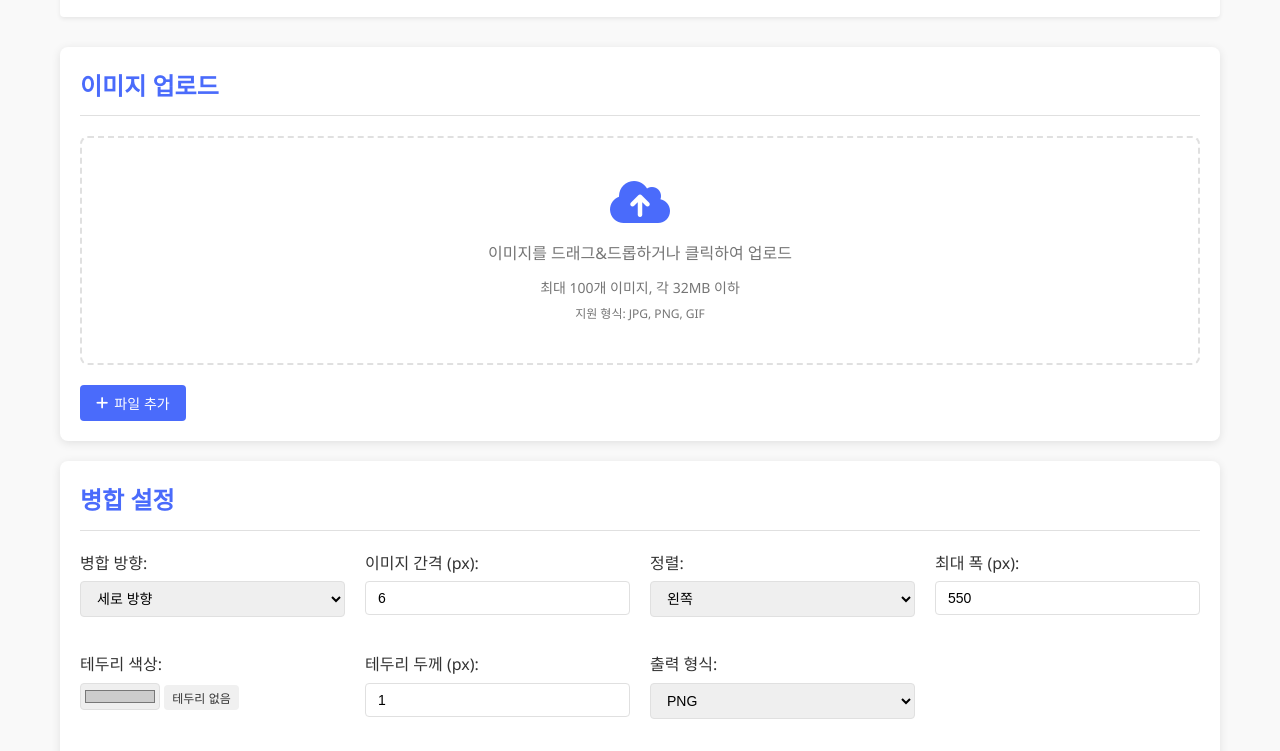
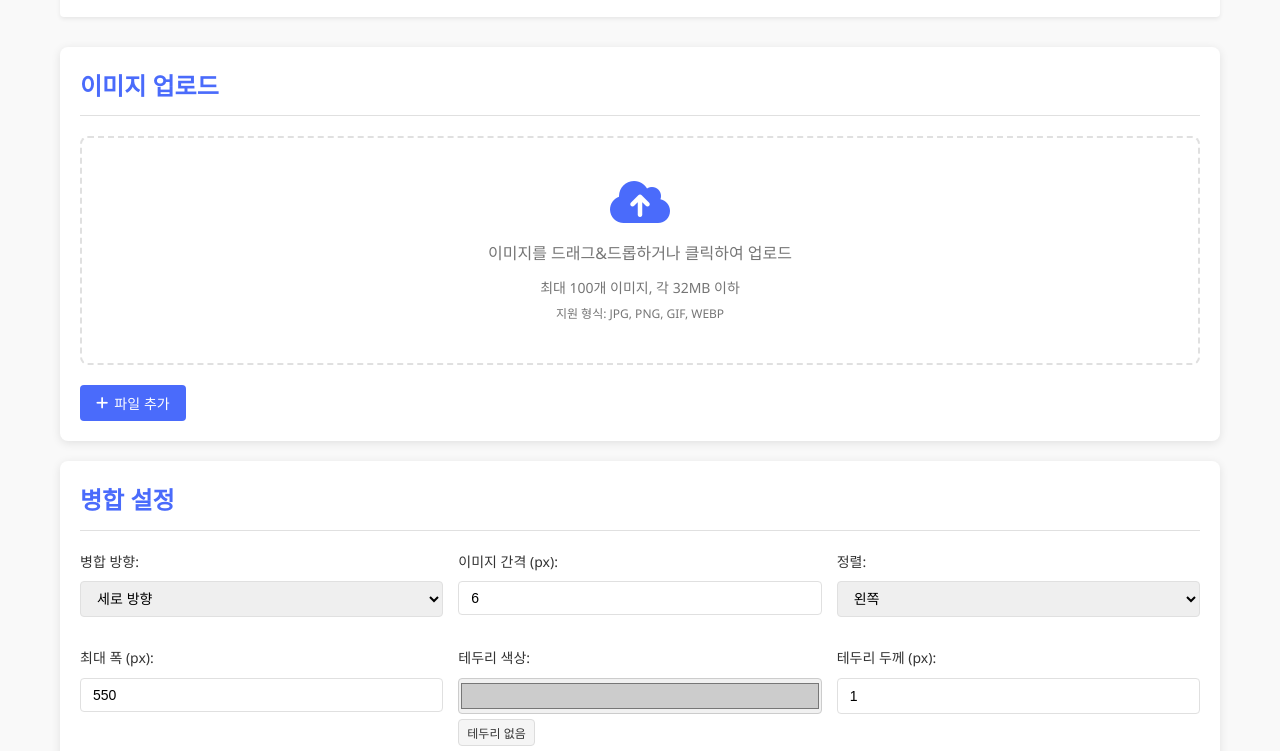
Before and after one commit to mildw428/ai.golrajo, a plain HTML site: page front/index.html in a window 1280 px wide. Shown: the part 130-881 px from the top of the page. Drawn offline with nearby package versions, Linux system fonts and the light colour scheme.

Commit message:
webp추가

```diff
--- a/front/css/styles.css
+++ b/front/css/styles.css
@@ -285,24 +285,44 @@ section h2 {
   font-size: 14px;
 }
 
+/* 색상 선택기 스타일 */
 .color-input {
-  padding: 2px;
-  width: 80px;
+  width: 100%;
+  height: 36px;
+  padding: 0;
+  background-color: #f1f1f1;
+  border: 1px solid #ccc;
+  border-radius: 4px;
 }
 
-.remove-btn {
+/* 테두리 없음 버튼 스타일 */
+#no-border-btn {
   position: absolute;
-  top: 10px;
-  left: 10px;
-  padding: 2px 8px;
-  font-size: 0.9rem;
+  bottom: 0;
+  left: 0;
+  font-size: 12px;
+  padding: 4px 8px;
+  background-color: #f5f5f5;
+  border: 1px solid #ddd;
+  margin: 0;
+}
+
+/* 테두리 색상 그룹 */
+.option-group:has(.color-input) {
+  position: relative;
+  padding-bottom: 30px;
+}
+
+/* 테두리 두께와 출력 형식 스타일 맞추기 */
+#border-width, #output-format {
+  height: 36px;
 }
 
 /* 병합 설정 영역 */
 .merge-options {
   display: grid;
-  grid-template-columns: repeat(auto-fill, minmax(250px, 1fr));
-  gap: 20px;
+  grid-template-columns: repeat(3, 1fr);
+  gap: 15px;
   margin-bottom: 20px;
 }
 
@@ -312,8 +332,9 @@ section h2 {
 
 .option-group label {
   display: block;
-  margin-bottom: 5px;
+  margin-bottom: 8px;
   font-weight: 500;
+  font-size: 14px;
 }
 
 .merge-actions {
@@ -416,9 +437,21 @@ footer {
   .btn {
     width: 100%;
   }
+
+  .option-group:has(.color-input) {
+    padding-bottom: 40px;
+  }
 }
 
 /* 체크박스 스타일 */
 input[type="checkbox"] {
   margin-right: 5px;
 }
+
+.remove-btn {
+  position: absolute;
+  top: 10px;
+  left: 10px;
+  padding: 2px 8px;
+  font-size: 0.9rem;
+}
--- a/front/index.html
+++ b/front/index.html
@@ -23,7 +23,7 @@
                         <i class="fas fa-cloud-upload-alt"></i>
                         <p>이미지를 드래그&드롭하거나 클릭하여 업로드</p>
                         <p class="upload-info">최대 100개 이미지, 각 32MB 이하</p>
-                        <p class="upload-formats">지원 형식: JPG, PNG, GIF</p>
+                        <p class="upload-formats">지원 형식: JPG, PNG, GIF, WEBP</p>
                     </div>
                     <input type="file" id="file-input" multiple accept="image/*" style="display: none;">
                 </div>
@@ -99,6 +99,7 @@
                             <option value="PNG">PNG</option>
                             <option value="JPEG">JPEG</option>
                             <option value="GIF">GIF</option>
+                            <option value="WEBP">WEBP</option>
                         </select>
                     </div>
                 </div>
```
Also changed, not shown: 2 other files.
